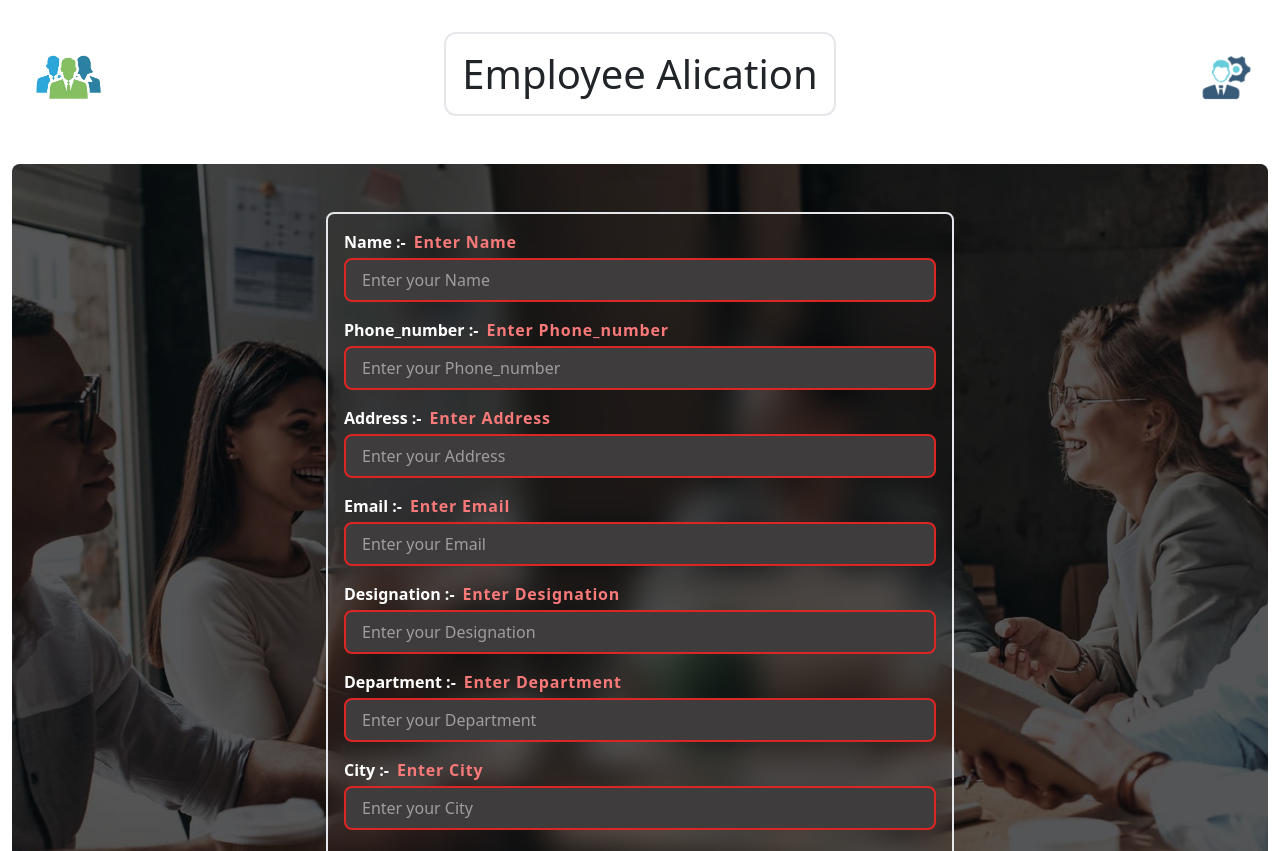
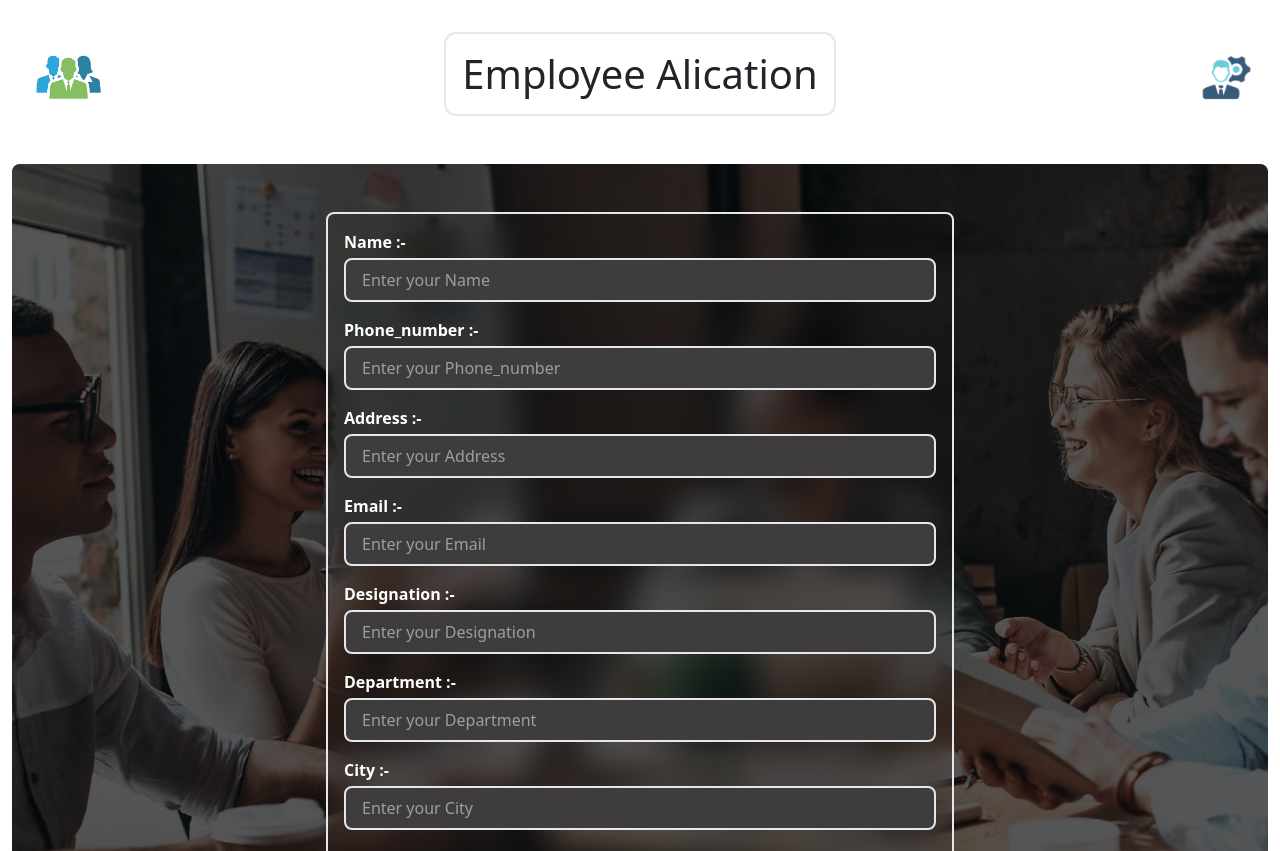
Before and after one commit to nilesh-paradva/React_Employee_form, a React (Vite) app: page / in a window 1280 px wide. Shown: the top 851 px of the page. Built offline with nearby package versions, Linux system fonts and the light colour scheme.

Commit message:
React Employee Form

```diff
--- a/src/components/employeeform/Employee.jsx
+++ b/src/components/employeeform/Employee.jsx
@@ -17,33 +17,43 @@ const Employee = () => {
         City: ''
     })
 
-    // const [validField, setValidField] = useState({});
+    const [validField, setValidField] = useState({});
     const [employeeStorage, setEmployeeStorage] = useState(StorageGet());
     const [IdMatch, setIdMatch] = useState(null);
 
-    // const validError = (name, value) => {
-    //     const isValid = {
-    //         Name: /^[A-Za-z ]{2,}$/.test(value),
-    //         Phone_number: /^[0-9]{10}$/.test(value),
-    //         Address: /^[A-z -/]+\d+\s[A-z]+\s[A-z]+(.*)$/.test(value),
-    //         Email: /^[a-z0-9]+@[a-z]+\.[a-z]{2,}$/.test(value),
-    //         Designation: /^[A-Za-z ]{2,}$/.test(value),
-    //         Department: /^[A-Za-z ]{2,}$/.test(value),
-    //         City: /^[A-Za-z ]{2,}$/.test(value),
-    //     }
+    const validError = (name, value) => {
+        const isValid = {
+            Name: /^[A-Za-z ]{2,}$/.test(value),
+            Phone_number: /^[0-9]{10}$/.test(value),
+            Address: /^[A-z -/]+\d+\s[A-z]+\s[A-z]+(.*)$/.test(value),
+            Email: /^[a-z0-9]+@[a-z]+\.[a-z]{2,}$/.test(value),
+            Designation: /^[A-Za-z ]{2,}$/.test(value),
+            Department: /^[A-Za-z ]{2,}$/.test(value),
+            City: /^[A-Za-z ]{2,}$/.test(value),
+        }
 
-    //     setValidField((prev) => ({ ...prev, [name]: isValid[name] ? (<span className="text-green-400 font-semibold ps-2">Valid {name}</span>) : (<span className="text-red-400 font-semibold ps-2">Invalid {name}</span>) }))
-    //     return isValid[name];
-    // }
+        let message;
+
+        if (!value) {
+            message = `Enter the correct ${name.toLowerCase()}`;
+        } else if (isValid[name]) {
+            message = `Valid ${name}`;
+        } else {
+            message = `Invalid ${name}`;
+        }
+
+        setValidField((prev) => ({ ...prev, [name]: <span className={isValid[name] ? "text-green-400 font-semibold ps-2" : "text-red-400 font-semibold ps-2"}>{message}</span>}))
+        return isValid[name];
+    }
 
     const handleField = (e) => {
         const { name, value } = e.target;
         setInputField({ ...inputField, [name]: value })
-        // validError(name, value)
+        validError(name, value)
     }
 
-    const DataDelete = (id,e) => (setEmployeeStorage(employeeStorage.filter((data) => data.Id != id)))
-    const DataEdit = (data) =>( setInputField({Name : data.Name, Phone_number: data.Phone_number, Address: data.Address, Email: data.Email, Designation: data.Designation, Department: data.Department, City: data.City}),setIdMatch(data.Id))
+    const DataDelete = (id, e) => (setEmployeeStorage(employeeStorage.filter((data) => data.Id != id)))
+    const DataEdit = (data) => (setInputField({ Name: data.Name, Phone_number: data.Phone_number, Address: data.Address, Email: data.Email, Designation: data.Designation, Department: data.Department, City: data.City }), setIdMatch(data.Id))
     const RecSelect = (id) => {
         console.log("selected id", id);
     }
@@ -51,7 +61,8 @@ const Employee = () => {
     const FormSubmit = (e) => {
         e.preventDefault();
 
-        const isValidForm = Object.values(inputField).every(value => value.trim() !== '');
+        const isValidForm = Object.keys(inputField).every(name => validError(name, inputField[name]));
+
         if (isValidForm) {
             const randomId = generateUniqueId({ // const randomId = Math.floor(Math.random() * 10000);
                 length: 4,
@@ -61,6 +72,7 @@ const Employee = () => {
             const dataToSubmit = { ...inputField, Id: IdMatch || randomId };
             setEmployeeStorage(prev => IdMatch ? prev.map((data) => data.Id === IdMatch ? dataToSubmit : data) : [...prev, dataToSubmit]);
             setInputField({ Name: '', Phone_number: '', Address: '', Email: '', Designation: '', Department: '', City: '' });
+            setValidField({})
         } else {
             alert("Form not submitted");
         }
@@ -77,12 +89,14 @@ const Employee = () => {
                     <div className="w-12/12 relative flex items-center justify-center flex-col bg-my-image bg-cover bg-top  py-5 rounded-lg overflow-hidden">
                         <div className="absolute inset-0 bg-black opacity-65"></div>
                         <div className="w-6/12 border-2 backdrop-blur-lg rounded-lg overflow-hidden">
-                            <FormInputCreate inputBox={inputField} inputHandle={handleField} /*inputValid={validField}*/ />
-                            <SubmitButton FormSubmited={FormSubmit} />
+                            <form action="" className="p-3">
+                                <FormInputCreate inputBox={inputField} inputHandle={handleField} inputValid={validField}/>
+                                <SubmitButton FormSubmited={FormSubmit} />
+                            </form>
                         </div>
                     </div>
                     <div className="w-12/12 mt-5">
-                        <DataShow EmployeeData={employeeStorage} DeleteFun={DataDelete} EditFun={DataEdit} SelectData = {RecSelect}/>
+                        <DataShow EmployeeData={employeeStorage} DeleteFun={DataDelete} EditFun={DataEdit} SelectData={RecSelect} />
                     </div>
                 </div >
             </section >
--- a/src/components/employeeform/forminput/FormInputCreate.jsx
+++ b/src/components/employeeform/forminput/FormInputCreate.jsx
@@ -1,53 +1,17 @@
-const FormInputCreate = ({ inputBox, inputHandle}) => {
-    const validData = (data) => {
-        if (!inputBox[data]) {
-            return null;
-        }
-
-        switch (data) {
-            case 'Name':
-                return /^[A-Za-z ]{2,}$/.test(inputBox[data]);
-            case 'Phone_number':
-                return /^[0-9]{10}$/.test(inputBox[data]);
-            case 'Address':
-                return /*/^[A-z -/]+\d+\s[A-z]+\s[A-z]+(.*)$/*/   /^[\d\sA-Za-z.,/-]{5,}$/.test(inputBox[data]);
-            case 'Email':
-                return /^[a-z0-9]+@[a-z]+\.[a-z]{2,}$/.test(inputBox[data]);
-            case 'Designation':
-                return /^[A-Za-z ]{2,}$/.test(inputBox[data]);
-            case 'Department':
-                return /^[A-Za-z ]{2,}$/.test(inputBox[data]);
-            case 'City':
-                return /^[A-Za-z ]{2,}$/.test(inputBox[data]);
-            default:
-                return false;
-        }
-    }
+const FormInputCreate = ({ inputBox, inputHandle, inputValid}) => {
+    console.log("input valid",inputValid);
 
     return (
         <>
-            <form action="" className="p-3">
             {["Name", "Phone_number", "Address", "Email", "Designation", "Department", "City"].map((data) => {
-                    const isValid = validData(data);
-                    let Error;
-
-                    if (isValid === null) {
-                        Error = <span className="text-[#f97979] font-bold tracking-wider ps-2">Enter {data}</span>;
-                    } else if (isValid) {
-                        Error = <span className="text-green-600 font-bold tracking-wider ps-2">Valid {data}</span>;
-                    } else {
-                        Error = <span className="text-red-600 font-bold tracking-wider ps-2">Invalid {data}</span>;
-                    }
 
                 return (
                     <div className={`eployee-field ${data}`} key={data}>
-                            <label htmlFor="" className="font-semibold text-1xl mb-1 text-white">{data + " :-"}</label>{Error}
-                            <input type="text" placeholder={"Enter your " + data} name={data} value={inputBox[data]} className={`w-full border-2 py-2 px-3 bg-[#3e3c3c] rounded-lg mb-3 outline-none placeholder:text-[#a19d9d] text-white ${(isValid == 1 || isValid) ? "border-green-700" : "border-red-600"}`} onChange={inputHandle} />
+                        <label htmlFor="" className="font-semibold text-1xl mb-1 text-white">{data + " :-"}</label>{inputValid[data]}
+                        <input type="text" placeholder={"Enter your " + data} name={data} value={inputBox[data]} className={`w-full border-2 py-2 px-3 bg-[#3e3c3c] rounded-lg mb-3 outline-none placeholder:text-[#a19d9d] text-white`} onChange={inputHandle} />
                     </div>
                 )
             })}
-
-            </form>
         </>
     )
 }
```
Lines whose indentation alone changed are shown as unchanged.
